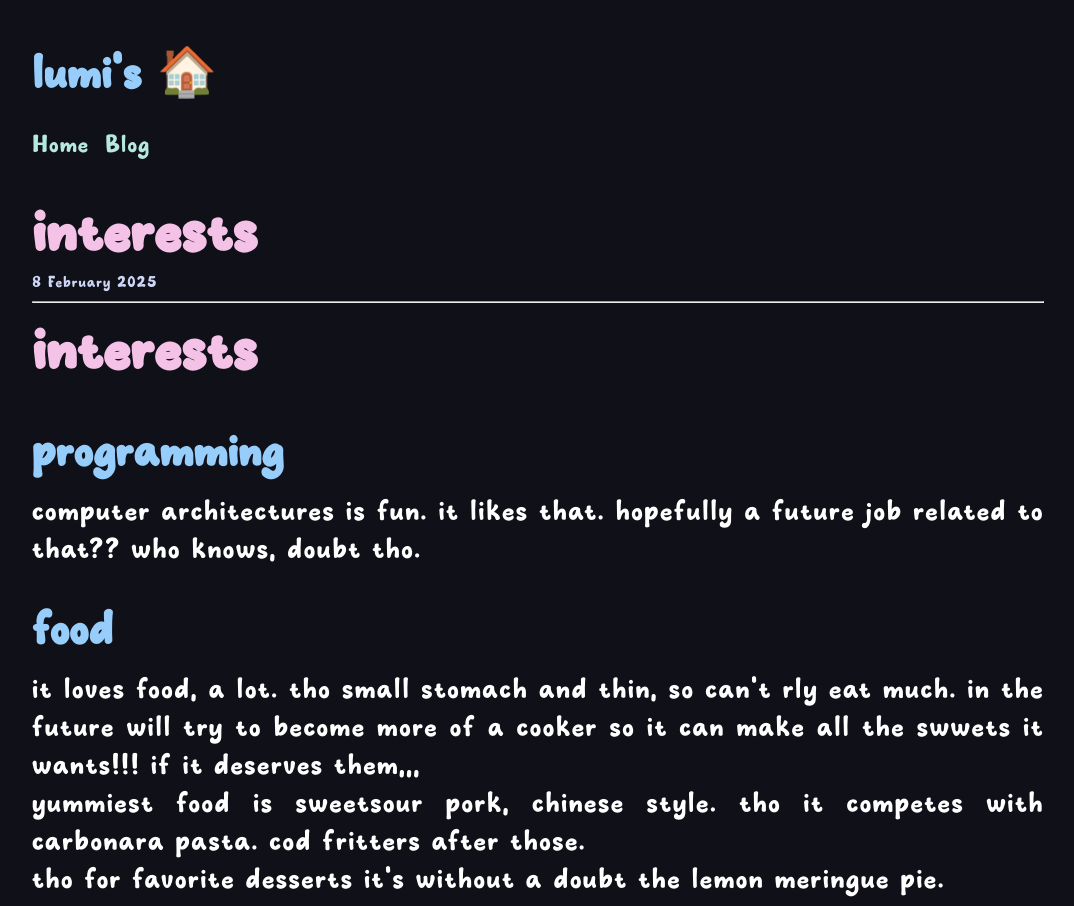
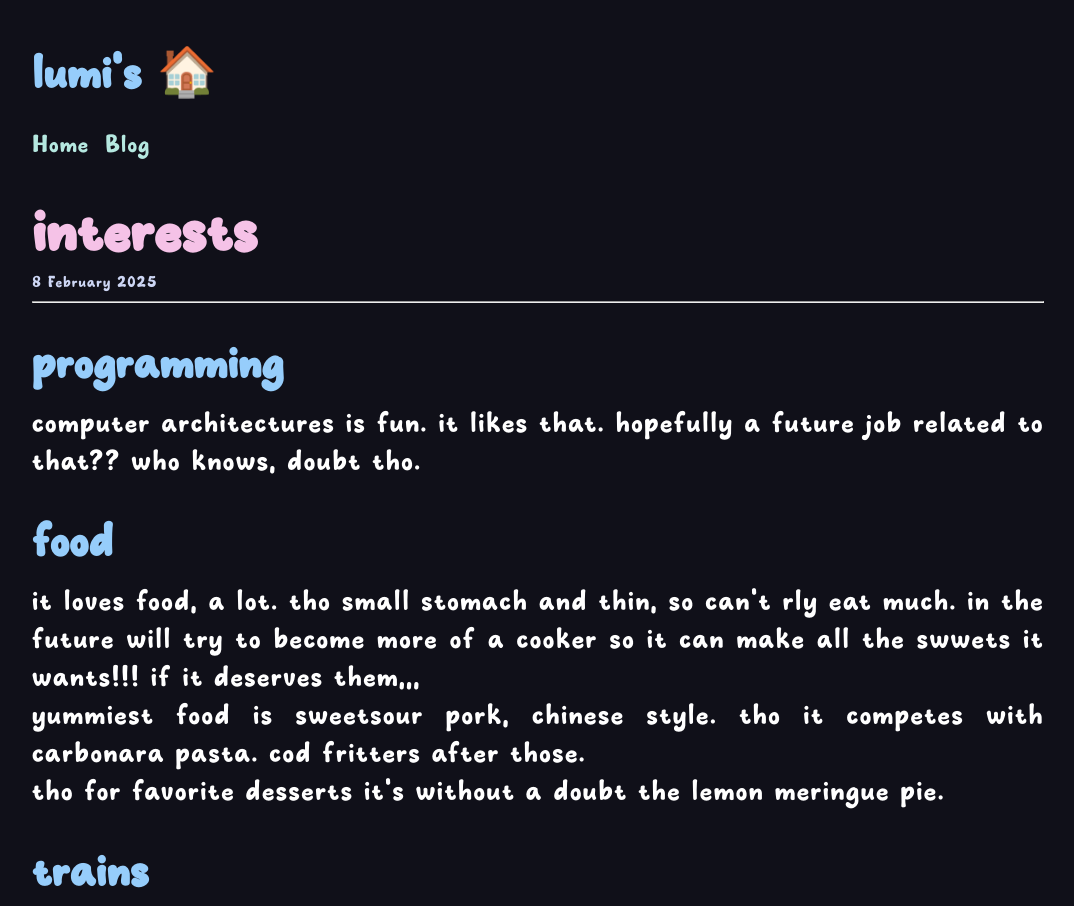
Before and after one commit to lumikalt/website, an Astro site: page /blog/lumi in a window 1280 px wide. Shown: the top 906 px of the page, without its empty margins (102-1176 px from the left). Built offline with nearby package versions, Linux system fonts and the light colour scheme; Astro itself is replaced by a stand-in of ours.

Commit message:
stupid h1 repetition...

```diff
--- a/src/content/blog/lumi.mdx
+++ b/src/content/blog/lumi.mdx
@@ -3,8 +3,6 @@ title: "interests"
 description: "woof."
 pubDate: "Feb 08 2025"
 ---
-
-# interests
 
 ## programming
 
```
